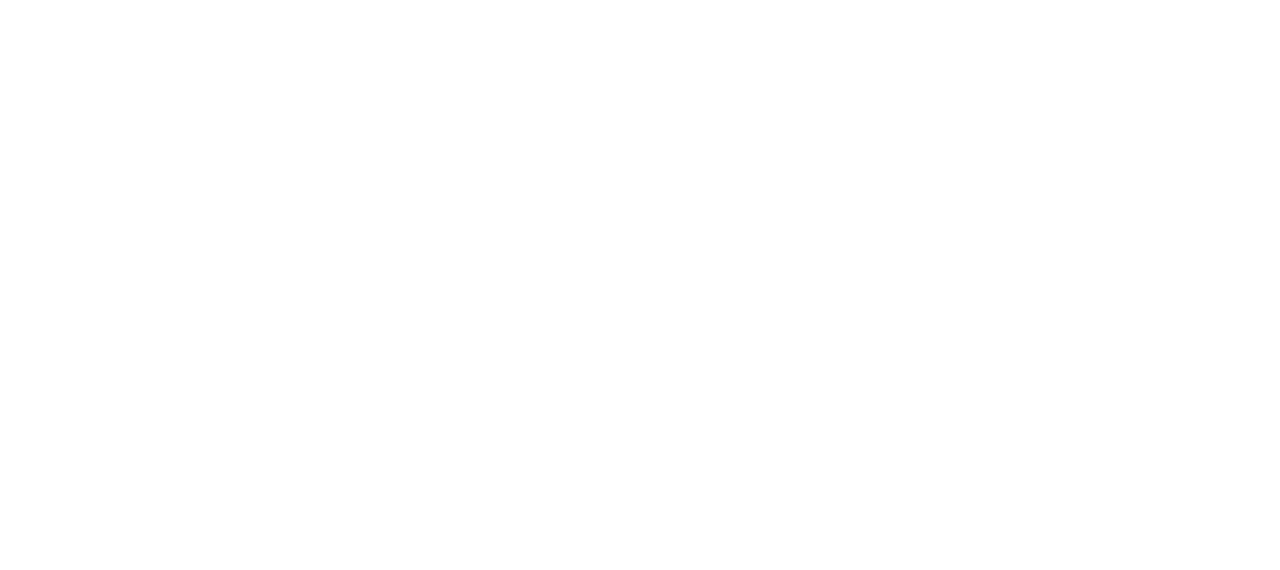
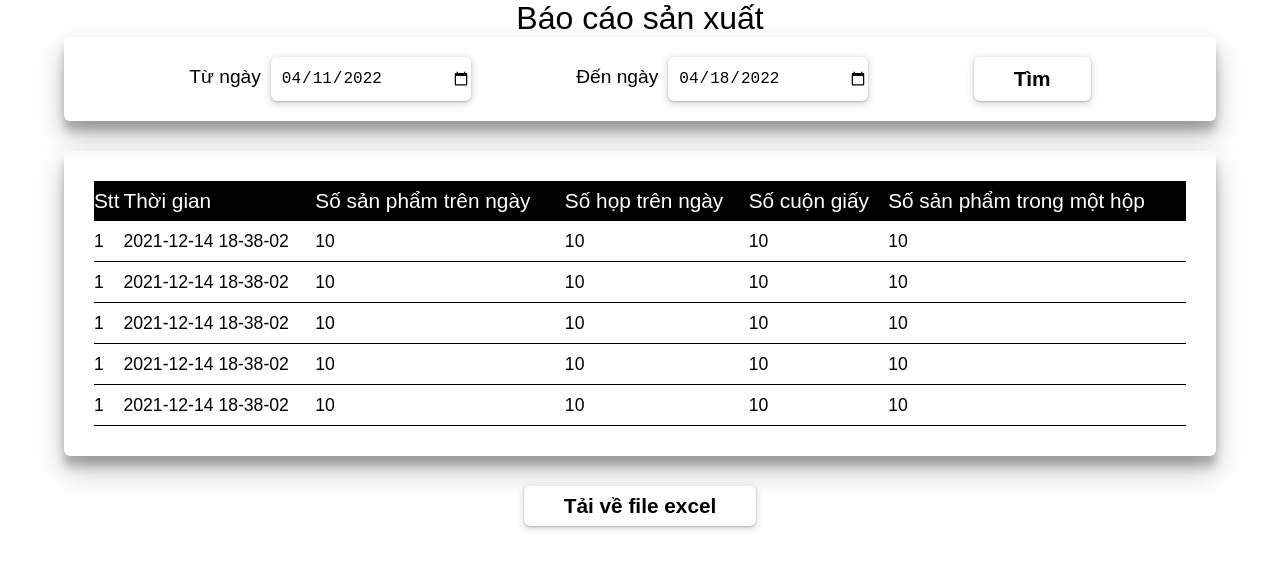
Before and after one commit to bravo680git/btl-plc-scada-web-app, a React (Create React App) app: page /report in a window 1280 px wide. Shown: the top 570 px of the page. Built offline with nearby package versions, Linux system fonts and the light colour scheme.

Commit message:
create report filter and table

```diff
--- a/src/App.js
+++ b/src/App.js
@@ -1,11 +1,11 @@
 import { Route, Routes } from "react-router-dom";
 import MonitorPage from "./pages/monitor";
-import Reports from "./pages/reports";
+import Report from "./pages/report";
 
 function App() {
   return (
     <Routes>
-      <Route path="/report" element={<Reports />} />
+      <Route path="/report" element={<Report />} />
       <Route path="/" element={<MonitorPage />} />
     </Routes>
   );
--- a/src/components/systemAlarm/systemAlarm.css
+++ b/src/components/systemAlarm/systemAlarm.css
@@ -18,17 +18,6 @@
 .systemAlarm__table {
   overflow-y: scroll;
   height: 90%;
-}
-
-.systemAlarm__table::-webkit-scrollbar {
-  width: 6px;
-  background-color: var(--bg);
-  border-radius: 8px;
-}
-
-.systemAlarm__table::-webkit-scrollbar-thumb {
-  background-color: rgba(0, 0, 0, 0.685);
-  border-radius: 4px;
 }
 
 .systemAlarm__table table {
--- /dev/null
+++ b/src/components/systemReport/SystemReport.jsx
@@ -0,0 +1,125 @@
+import { useState } from "react";
+import "./systemReport.css";
+
+function SystemReport() {
+  const data = [
+    {
+      id: 1,
+      dateTime: "2021-12-14 18-38-02",
+      productsInDay: 10,
+      boxInDay: 10,
+      rollOfPaper: 10,
+      productsInABox: 10,
+    },
+    {
+      id: 1,
+      dateTime: "2021-12-14 18-38-02",
+      productsInDay: 10,
+      boxInDay: 10,
+      rollOfPaper: 10,
+      productsInABox: 10,
+    },
+
+    {
+      id: 1,
+      dateTime: "2021-12-14 18-38-02",
+      productsInDay: 10,
+      boxInDay: 10,
+      rollOfPaper: 10,
+      productsInABox: 10,
+    },
+
+    {
+      id: 1,
+      dateTime: "2021-12-14 18-38-02",
+      productsInDay: 10,
+      boxInDay: 10,
+      rollOfPaper: 10,
+      productsInABox: 10,
+    },
+
+    {
+      id: 1,
+      dateTime: "2021-12-14 18-38-02",
+      productsInDay: 10,
+      boxInDay: 10,
+      rollOfPaper: 10,
+      productsInABox: 10,
+    },
+  ];
+
+  const [fromDate, setFromDate] = useState(() => {
+    const nowDate = new Date();
+    const prevDate = new Date(nowDate.setDate(nowDate.getDate() - 7));
+    return prevDate.toJSON().split("T")[0];
+  });
+  const [endDate, setEndDate] = useState(() => {
+    const nowDate = new Date();
+    return nowDate.toJSON().split("T")[0];
+  });
+
+  return (
+    <div className="systemReport__container">
+      <p className="systemReport__title">Báo cáo sản xuất</p>
+
+      <div className="systemReport__filter">
+        <div>
+          <label htmlFor="fromDate">Từ ngày</label>
+          <input
+            name="fromDate"
+            type="date"
+            value={fromDate}
+            onChange={(e) => setFromDate(e.target.value)}
+          />
+        </div>
+
+        <div>
+          <label htmlFor="endDate">Đến ngày</label>
+          <input
+            type="date"
+            name="endDate"
+            value={endDate}
+            onChange={(e) => setEndDate(e.target.value)}
+          />
+        </div>
+        <button>Tìm</button>
+      </div>
+
+      <div className="systemReport__table">
+        <div>
+          <table>
+            <thead>
+              <tr>
+                <td>Stt</td>
+                <td>Thời gian</td>
+                <td>Số sản phẩm trên ngày</td>
+                <td>Số họp trên ngày</td>
+                <td>Số cuộn giấy</td>
+                <td>Số sản phẩm trong một hộp</td>
+              </tr>
+            </thead>
+
+            <tbody>
+              {data.map((item, index) => (
+                <tr key={index}>
+                  <td>{item.id}</td>
+                  <td>{item.dateTime}</td>
+                  <td>{item.productsInDay}</td>
+                  <td>{item.boxInDay}</td>
+                  <td>{item.rollOfPaper}</td>
+                  <td>{item.productsInABox}</td>
+                </tr>
+              ))}
+            </tbody>
+          </table>
+        </div>
+      </div>
+
+      <div className="systemReport__printBtn">
+        <button>Tải về file excel</button>
+      </div>
+    </div>
+  );
+}
+
+export default SystemReport;
--- /dev/null
+++ b/src/components/systemReport/systemReport.css
@@ -0,0 +1,75 @@
+.systemReport__container {
+}
+
+.systemReport__title {
+  font-size: 200%;
+  text-align: center;
+}
+
+.systemReport__filter {
+  box-shadow: rgba(0, 0, 0, 0.25) 0px 14px 28px,
+    rgba(0, 0, 0, 0.22) 0px 10px 10px;
+  display: flex;
+  justify-content: space-evenly;
+  padding: 20px;
+  width: 90%;
+  margin: 0 auto;
+  border-radius: 6px;
+}
+
+.systemReport__filter label {
+  font-size: 120%;
+}
+
+.systemReport__filter input {
+  padding-left: 10px;
+  font-size: 100%;
+  height: 44px;
+  margin-left: 10px;
+  width: 200px;
+  border-radius: 6px;
+  border: none;
+  box-shadow: rgba(60, 64, 67, 0.3) 0px 1px 2px 0px,
+    rgba(60, 64, 67, 0.15) 0px 2px 6px 2px;
+}
+
+.systemReport__table {
+  width: 90%;
+  margin: 0 auto;
+  border-radius: 6px;
+  box-shadow: rgba(0, 0, 0, 0.25) 0px 14px 28px,
+    rgba(0, 0, 0, 0.22) 0px 10px 10px;
+  margin-top: 30px;
+  padding: 30px;
+}
+
+.systemReport__table > div {
+  overflow-y: scroll;
+  max-height: 400px;
+}
+
+.systemReport__table table {
+  width: 100%;
+}
+
+.systemReport__table thead {
+  position: sticky;
+  top: 0;
+  background-color: var(--txt);
+  color: var(--bg);
+  font-size: 130%;
+  font-weight: 500;
+  line-height: 40px;
+}
+
+.systemReport__table tbody {
+  background-color: var(--bg);
+  color: var(--txt);
+  font-size: 110%;
+  line-height: 40px;
+}
+
+.systemReport__printBtn {
+  margin-top: 30px;
+  text-align: center;
+}
--- a/src/components/systemReports/SystemReports.jsx
+++ /dev/null
@@ -1,3 +0,0 @@
-function SystemReport() {
-  return;
-}
--- a/src/index.css
+++ b/src/index.css
@@ -2,6 +2,17 @@
   margin: 0;
   padding: 0;
   box-sizing: border-box;
+}
+
+*::-webkit-scrollbar {
+  width: 6px;
+  background-color: var(--bg);
+  border-radius: 8px;
+}
+
+*::-webkit-scrollbar-thumb {
+  background-color: rgba(0, 0, 0, 0.685);
+  border-radius: 4px;
 }
 
 html,
@@ -10,6 +21,35 @@
   font-size: 16px;
   background-color: var(--bg);
   color: var(--txt);
+}
+
+table {
+  border-collapse: collapse;
+}
+
+td {
+  border: none;
+}
+
+tbody td {
+  border-bottom: 1px solid var(--border);
+}
+
+button {
+  padding: 8px 40px;
+  font-size: 130%;
+  font-weight: 600;
+  box-shadow: rgba(60, 64, 67, 0.3) 0px 1px 2px 0px,
+    rgba(60, 64, 67, 0.15) 0px 2px 6px 2px;
+  border: none;
+  border-radius: 6px;
+  background-color: var(--bg);
+}
+
+button:hover {
+  background-color: var(--txt);
+  color: var(--bg);
+  cursor: pointer;
 }
 
 html[data-theme="light"] {
--- /dev/null
+++ b/src/pages/report/index.jsx
@@ -0,0 +1,11 @@
+import SystemReport from "../../components/systemReport/SystemReport";
+
+function Report() {
+  return (
+    <>
+      <SystemReport />
+    </>
+  );
+}
+
+export default Report;
--- a/src/pages/reports/index.jsx
+++ /dev/null
@@ -1,3 +0,0 @@
-function Reports() {}
-
-export default Reports;
```
Also changed, not shown: src/components/systemReports/systemReports.css (deleted).
